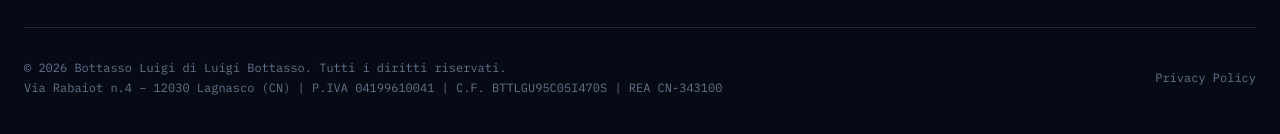
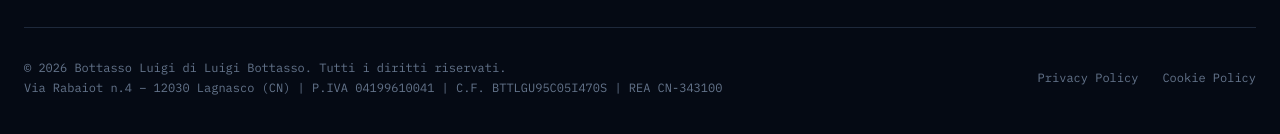
Before and after one commit to zerocinque/sendline-web-site, a Next.js app: page /it/privacy in a window 1280 px wide. Shown: the part 2311-2445 px from the top of the page. Built offline with nearby package versions, Linux system fonts and the light colour scheme; no server answers.

Commit message:
fix: update footer link to Cookie Policy and add ID to cookies section

```diff
--- a/src/app/[locale]/privacy/page.tsx
+++ b/src/app/[locale]/privacy/page.tsx
@@ -71,7 +71,7 @@ export default function PrivacyPage() {
           </div>
 
           {/* 8. Cookie */}
-          <div>
+          <div id="cookies">
             <h2 className="mb-3 text-lg font-semibold text-white">
               {t("cookies.title")}
             </h2>
--- a/src/components/Footer.tsx
+++ b/src/components/Footer.tsx
@@ -95,12 +95,12 @@ export default function Footer() {
             >
               {t("privacy")}
             </Link>
-            {/* <Link
-              href="#"
+            <Link
+              href="/privacy#cookies"
               className="text-xs text-muted transition-colors hover:text-foreground"
             >
-              {t("terms")}
-            </Link> */}
+              Cookie Policy
+            </Link>
           </div>
         </div>
       </div>
```
